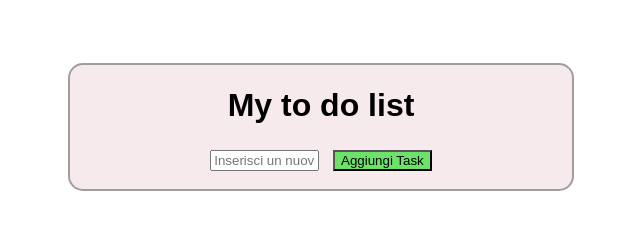
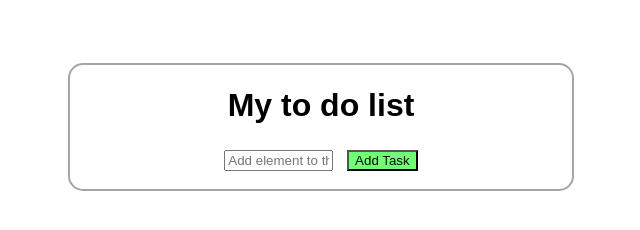
Before and after one commit to Guthembergg/U1-W3-D4, a plain HTML site: page index.html in a window 1280 px wide. Shown: the whole page, without its empty margins (319-959 px from the left). Drawn offline with Linux system fonts and the light colour scheme.

Commit message:
added english language

```diff
--- a/index.html
+++ b/index.html
@@ -13,10 +13,10 @@
       <input
         type="text"
         id="list-item-input"
-        placeholder="Inserisci un nuovo elemento nella lista"
+        placeholder="Add element to the list"
         onkeyup="gestisciKeyUpSuInput(event)"
       />
-      <button class="task" onclick="AggiungoTask()">Aggiungi Task</button>
+      <button class="task" onclick="AggiungoTask()">Add Task</button>
       <div id="list"></div>
     </div>
   </body>
--- a/script.js
+++ b/script.js
@@ -22,7 +22,7 @@ let i = 0;
 const AggiungoTask = () => {
   const valoreInputField = document.getElementById("list-item-input").value;
   if (valoreInputField === "") {
-    alert("Non lasciare vuoto il testo");
+    alert("write something");
   } else {
     const newDiv = document.createElement("li");
     const newButton = document.createElement("button");
@@ -33,7 +33,7 @@ const AggiungoTask = () => {
     newButton.onclick = deleteTask;
     newDiv.onclick = aggiungiClasseSelected;
     newDiv.appendChild(newButton);
-    newButton.innerText = "cancella";
+    newButton.innerText = "delete";
     document.getElementById("list").appendChild(newDiv);
 
     document.getElementById("list-item-input").value = "";
--- a/style.css
+++ b/style.css
@@ -6,8 +6,8 @@
   text-align: center;
   font-family: Arial, Helvetica, sans-serif;
   border-radius: 15px;
-  background-color: rgba(227, 185, 192, 0.306);
 }
+
 #list {
   margin-top: 2%;
 }
@@ -16,6 +16,7 @@ input {
   width: 20%;
 }
 .list-items {
+  font-size: 29px;
   margin: 1%;
   font-weight: 600;
 }
@@ -25,9 +26,9 @@ input {
 }
 .task {
   margin: 1%;
-  background-color: rgba(0, 222, 4, 0.56);
+  background-color: rgba(0, 255, 4, 0.56);
 }
 div button {
   margin-left: 30%;
-  background-color: rgba(165, 42, 42, 0.423);
+  background-color: rgba(255, 0, 0, 0.423);
 }
```
